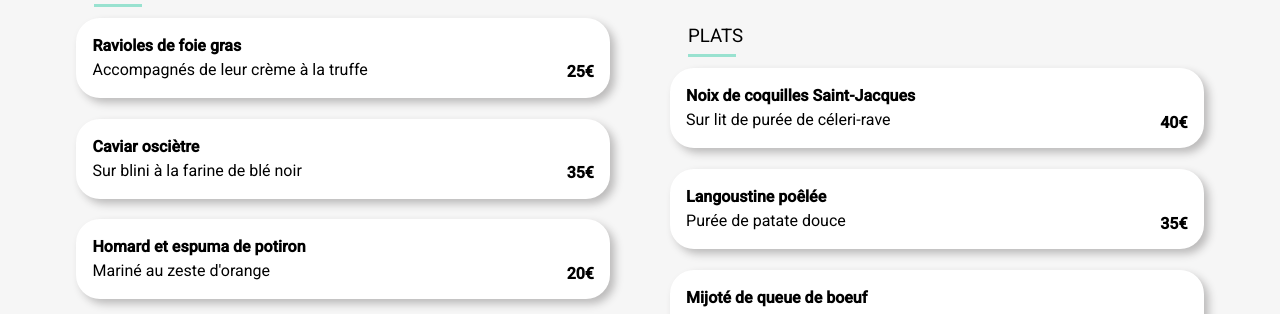
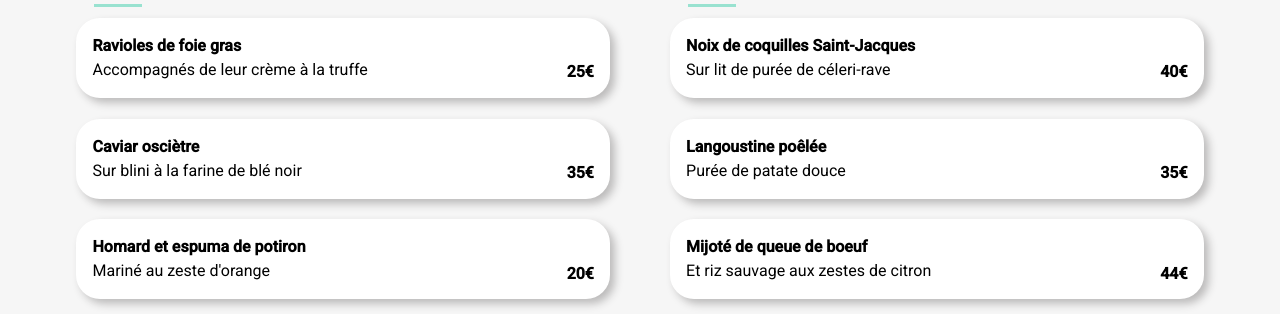
Before and after one commit to AudreyRnn/AudreyRannou_3_21102021, a website: page note_enchantee.html in a window 1280 px wide. Shown: the part 456-770 px from the top of the page. Drawn offline with Linux system fonts and the light colour scheme; a web font is replaced by a local one.

Commit message:
retrait pseudo éléments carrés check, mise en plce balises et réglage flex start sur dishes containers

```diff
--- a/note_enchantee.html
+++ b/note_enchantee.html
@@ -37,83 +37,109 @@
         </div>
         <div class="dishes__container">
         <article class="dishes dishes__starting flex">
+
           <h3 class="dishes__title">ENTRÉES</h3>
+
           <div class="dishes__cards flex">
             <div class="dishes__description">
               <h4>Ravioles de foie gras</h4>
               <p>Accompagnés de leur crème à la truffe</p>
             </div>
             <div class="dishes__price flex">25€</div>
-          </div>
-          <div class="dishes__cards flex">
+            <div class="dishes__square"></div>
+           </div>
+
+           <div class="dishes__cards flex">
             <div class="dishes__description">
               <h4>Caviar osciètre</h4>
               <p>Sur blini à la farine de blé noir</p>
             </div>
             <div class="dishes__price flex">35€</div>
           </div>
+
           <div class="dishes__cards flex">
             <div class="dishes__description">
               <h4>Homard et espuma de potiron</h4>
               <p>Mariné au zeste d'orange</p>
             </div>
             <div class="dishes__price flex">20€</div>
+            <div class="dishes__square"></div>
           </div>
-<div class="dishes__cards flex">
+
+            <div class="dishes__cards flex">
             <div class="dishes__description">
               <h4>Foie gras de canard cuit entier</h4>
-              <p>Confiture de figue et pain toasté</p>
+             <p>Confiture de figue et pain toasté</p>
             </div>
             <div class="dishes__price flex">35€</div>
+            <div class="dishes__square"></div>
           </div>
         </article>
+
         <article class="dishes dishes__dish flex">
+
           <h3 class="dishes__title">PLATS</h3>
+
           <div class="dishes__cards flex">
             <div class="dishes__description">
               <h4>Noix de coquilles Saint-Jacques</h4>
               <p>Sur lit de purée de céleri-rave</p>
             </div>
             <div class="dishes__price flex">40€</div>
+            <div class="dishes__square"></div>
           </div>
+
           <div class="dishes__cards flex">
             <div class="dishes__description">
               <h4>Langoustine poêlée</h4>
               <p>Purée de patate douce</p>
             </div>
             <div class="dishes__price flex">35€</div>
+            <div class="dishes__square"></div>
           </div>
+
           <div class="dishes__cards flex">
             <div class="dishes__description">
               <h4>Mijoté de queue de boeuf</h4>
               <p>Et riz sauvage aux zestes de citron</p>
             </div>
             <div class="dishes__price flex">44€</div>
+            <div class="dishes__square"></div>
           </div>
+
         </article>
+
         <article class="dishes dishes__dessert flex">
+
           <h3 class="dishes__title">DESSERTS</h3>
+
           <div class="dishes__cards flex">
             <div class="dishes__description">
               <h4>Macaron noisette et chocolat</h4>
               <p>Glace au caramel brun et sel de Guérande</p>
             </div>
             <div class="dishes__price flex">18€</div>
+            <div class="dishes__square"></div>
           </div>
+
           <div class="dishes__cards flex">
             <div class="dishes__description">
               <h4>Baba au rhum revisité</h4>
               <p>Avec son coulis de citron</p>
             </div>
             <div class="dishes__price flex">22€</div>
+            <div class="dishes__square"></div>
           </div>
+
           <div class="dishes__cards flex">
             <div class="dishes__description">
               <h4>Tarte au citron meringuée </h4>
               <p>Destructurée</p>
             </div>
             <div class="dishes__price flex">23€</div>
+            <div class="dishes__square"></div>
           </div>
+
         </article>
         </div>
         <article class="cta__btn flex">
--- a/sass/component/component.scss
+++ b/sass/component/component.scss
@@ -1,4 +1,4 @@
-//bouton explorer et commander
+//bouton gradient
 .btn__primary {
   @include gradient-btn;
 }
@@ -34,6 +34,7 @@
 
 //les coeurs//
 .heart {
+
   font-size: 2rem;
   width: 2rem;
   height: 2rem;
@@ -53,3 +54,5 @@
 .far:hover::after {
   @include heart-hover
 }
+
+//la coche qui tourne
--- a/sass/pages/pages.scss
+++ b/sass/pages/pages.scss
@@ -41,6 +41,7 @@
     flex-wrap: wrap;
     gap: 2rem;
     justify-content: center;
+    align-items: flex-start;
   }
 }
 .dishes {
@@ -75,7 +76,7 @@
   left: 2rem;
   width: 3rem;
 }
-/**
+
 .dishes__cards {
   width: 95%;
   min-height: 5rem;
@@ -84,63 +85,30 @@
   background-color: #ffffff;
   border-radius: 1.5rem;
   @include box-shadow;
-
   position: relative;
   overflow: hidden;
 
-  .square {
+  .dishes__square {
     width: 5rem;
     height: 5rem;
     position: absolute;
     top: 0;
     right: 0;
     transform: translateX(100%);
-    transition: 1s;
+    transition: 1000ms;
     background-color: $tertiary-color;
   }
 
-    &:hover .square {
+    &:hover .dishes__square{
       transform: translateX(0%);
+
     }
     .dishes__description {
-      background-color: aquamarine;
       width: calc(100% - 50px);
+      transition:1000ms;
     }
     &:hover .dishes__description {
       width: calc(100% - 150px);
-  }
-}*/
-.dishes__cards {
-  width: 95%;
-  min-height: 5rem;
-  border: none;
-  padding: 1rem;
-  background-color: #ffffff;
-  border-radius: 1.5rem;
-  box-shadow: 0.3rem 0.3rem 0.5rem #bbbaba;
-  position: relative;
-  overflow: hidden;
-
-  &::after {
-    content: "";
-    width: 5rem;
-    height: 5rem;
-    position: absolute;
-    top: 0;
-    right: 0;
-    transform: translateX(100%);
-    transition: 1s;
-    background-color: #99e2d0;
-  }
-  &:hover::after {
-    transform: translateX(0%);
-  }
-  .dishes__description {
-    width: calc(100% - 50px);
-    transition: 1s;
-  }
-  &:hover .dishes__description {
-    width: calc(100% - 150px);
   }
 }
 
--- a/sass/utils/mixin.scss
+++ b/sass/utils/mixin.scss
@@ -41,7 +41,7 @@
   content: "\f004";
   position: relative;
   left: -2rem;
-  transition: 1s opacity ease-in-out 0.3s;
+  transition: 500ms opacity ease-in-out 0.3s;
   opacity: 0;
 }
 @mixin heart-hover {
```
Also changed, not shown: la_francaise.html (+9 -0 lines), le_delice.html (+12 -1 lines), palette_du_gout.html (+9 -0 lines), css/style.css, 1 other file.
